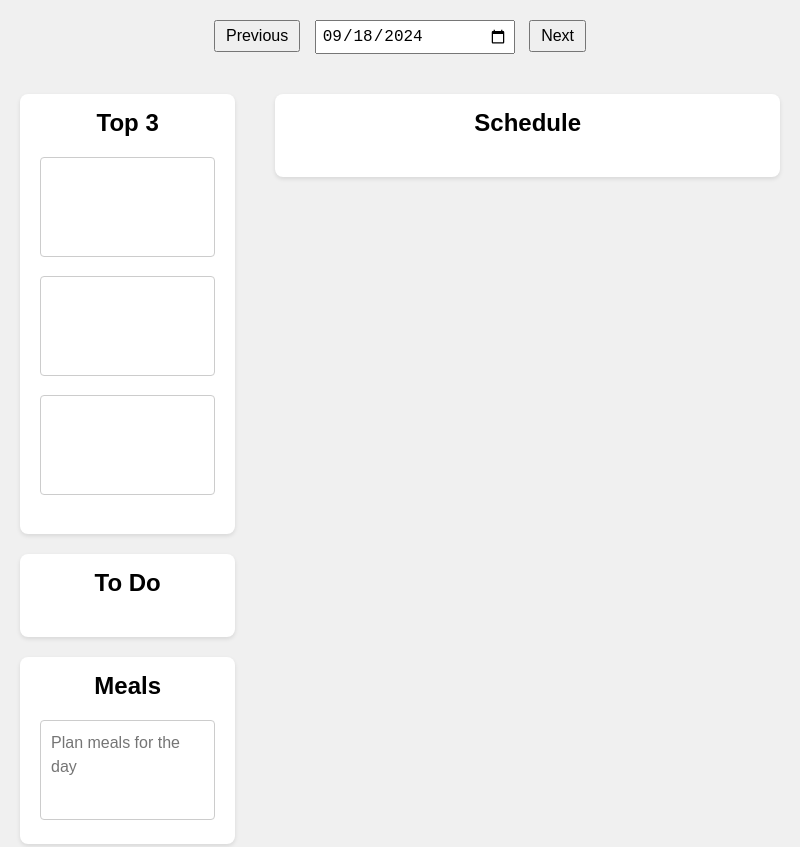
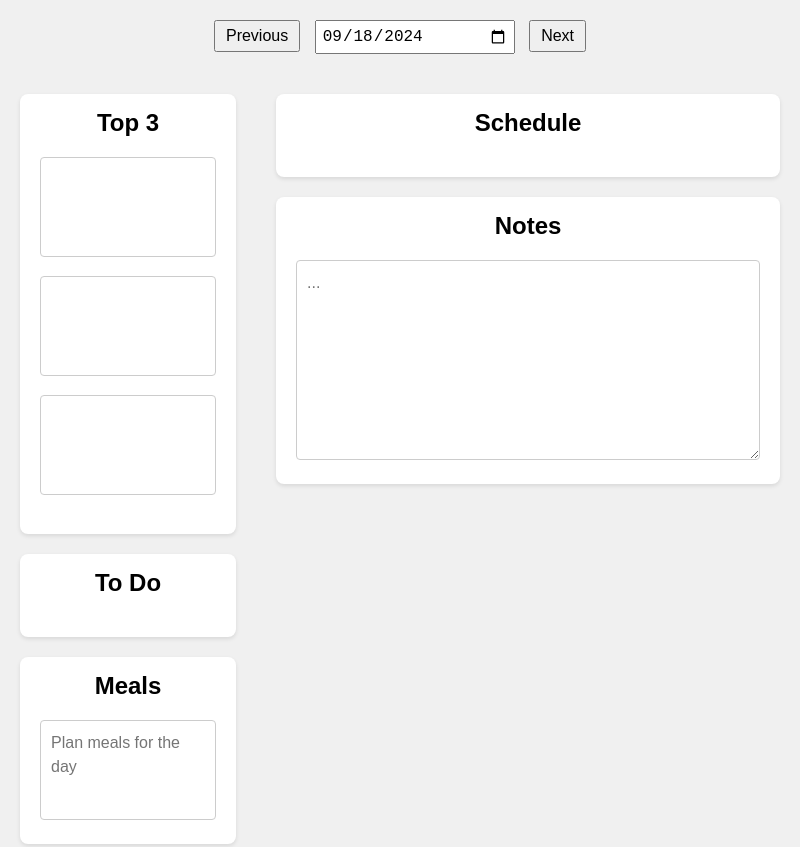
Before and after one commit to sandrasoueid/hera, an Electron app: page index.html in a window 800 px wide. Shown: the top 847 px of the page. Drawn offline with Linux system fonts and the light colour scheme; no server answers.

Commit message:
Add notes

```diff
--- a/index.html
+++ b/index.html
@@ -52,10 +52,17 @@
         </div>
       </div>
 
-      <!-- Planner Section -->
-      <div class="planner-container">
-        <h2>Schedule</h2>
-        <div class="planner" id="planner"></div>
+      <!-- Right Column -->
+      <div class="right-column">
+        <!-- Planner Section -->
+        <div class="section planner-container">
+          <h2>Schedule</h2>
+          <div class="planner" id="planner"></div>
+        </div>
+      <!-- Meals Section -->
+      <div class="section notes">
+        <h2>Notes</h2>
+        <textarea id="notes" placeholder="..."></textarea>
       </div>
     </div>
 
--- a/main.js
+++ b/main.js
@@ -44,6 +44,7 @@ ipcMain.handle("get-data", async (event, dateKey) => {
     todos: Array.from({ length: 8 }, () => ({ text: "", completed: false })),
     meals: "",
     waterIntake: Array(8).fill(false),
+    notes: "",
   };
 
   console.log(`ipcMain: Returning data for ${dateKey}:`, dateData);
--- a/renderer.js
+++ b/renderer.js
@@ -40,6 +40,7 @@ async function createPlanner(selectedDate) {
       todos: Array.from({ length: 8 }, () => ({ text: "", completed: false })),
       meals: "",
       waterIntake: Array(8).fill(false),
+      notes: "",
     };
 
     // Store the fetched data in the cache
@@ -52,6 +53,7 @@ async function createPlanner(selectedDate) {
     todos: dailyTodos,
     meals: dailyMeals,
     waterIntake: dailyWaterIntake,
+    notes: dailyNotes,
   } = dailyData;
 
   // Build the UI for the planner
@@ -61,6 +63,7 @@ async function createPlanner(selectedDate) {
   loadGoals(dailyGoals, dateKey);
   loadTodos(dailyTodos, dateKey);
   loadMeals(dailyMeals, dateKey);
+  loadNotes(dailyNotes, dateKey);
   loadWaterIntake(dailyWaterIntake, dateKey);
 
   // Pre-fetch data for previous and next dates
@@ -73,6 +76,16 @@ function loadMeals(dailyMeals, dateKey) {
 
   mealsInput.oninput = () => {
     dailyCache[dateKey].meals = mealsInput.value;
+    window.api.saveData(dateKey, dailyCache[dateKey]);
+  };
+}
+
+function loadNotes(dailyNotes, dateKey) {
+  const notesInput = document.getElementById("notes");
+  notesInput.value = dailyNotes || "";
+
+  notesInput.oninput = () => {
+    dailyCache[dateKey].notes = notesInput.value;
     window.api.saveData(dateKey, dailyCache[dateKey]);
   };
 }
@@ -179,6 +192,7 @@ async function prefetchAdjacentDates(currentDateKey) {
       todos: Array.from({ length: 8 }, () => ({ text: "", completed: false })),
       meals: "",
       waterIntake: Array(8).fill(false),
+      notes: "",
     };
   }
 
@@ -192,6 +206,7 @@ async function prefetchAdjacentDates(currentDateKey) {
       todos: Array.from({ length: 8 }, () => ({ text: "", completed: false })),
       meals: "",
       waterIntake: Array(8).fill(false),
+      notes: "",
     };
   }
 }
--- a/styles.css
+++ b/styles.css
@@ -1,6 +1,6 @@
 input[type="text"] {
   width: 100%;
-  padding: 8px;
+  padding: 10px;
   font-size: 16px;
   border: 1px solid #ccc;
   border-radius: 4px;
@@ -18,7 +18,18 @@ input[type="text"] {
   .meals,
   .water-intake,
   .planner-container {
-    width: 90%;
+    width: 100%;
+  }
+
+  .left-column,
+  .right-column {
+    width: 100%;
+  }
+
+  /* Reset justify-content */
+  .left-column,
+  .right-column {
+    justify-content: flex-start;
   }
 }
 
@@ -113,7 +124,7 @@ body {
 
 /* Styles for the planner section */
 .planner-container {
-  width: 70%;
+  width: 100%;
   background-color: #ffffff; /* White background */
   padding: 20px;
   border-radius: 8px; /* Rounded corners */
@@ -252,3 +263,39 @@ body {
 .water-intake .water-checkboxes input[type="checkbox"] {
   margin-right: 5px; /* Space between checkbox and label text */
 }
+
+/* Notes Section */
+.notes {
+  background-color: #ffffff; /* White background */
+  padding: 20px;
+  border-radius: 8px; /* Rounded corners */
+  box-shadow: 0 2px 4px rgba(0, 0, 0, 0.1); /* Subtle shadow */
+  flex-shrink: 0;
+}
+
+.notes h2 {
+  text-align: center;
+  margin-bottom: 20px;
+  margin-top: -5px;
+}
+
+.notes textarea {
+  width: 100%;
+  height: 200px;
+  padding: 10px;
+  font-size: 16px;
+  border: 1px solid #ccc;
+  border-radius: 4px;
+  font-family: inherit;
+  line-height: 1.5;
+  resize: vertical;
+  line-height: 1.5;
+}
+
+/* Right Column */
+.right-column {
+  width: 70%; /* Adjust as needed */
+  display: flex;
+  flex-direction: column;
+  gap: 20px; /* Space between sections */
+}
```
